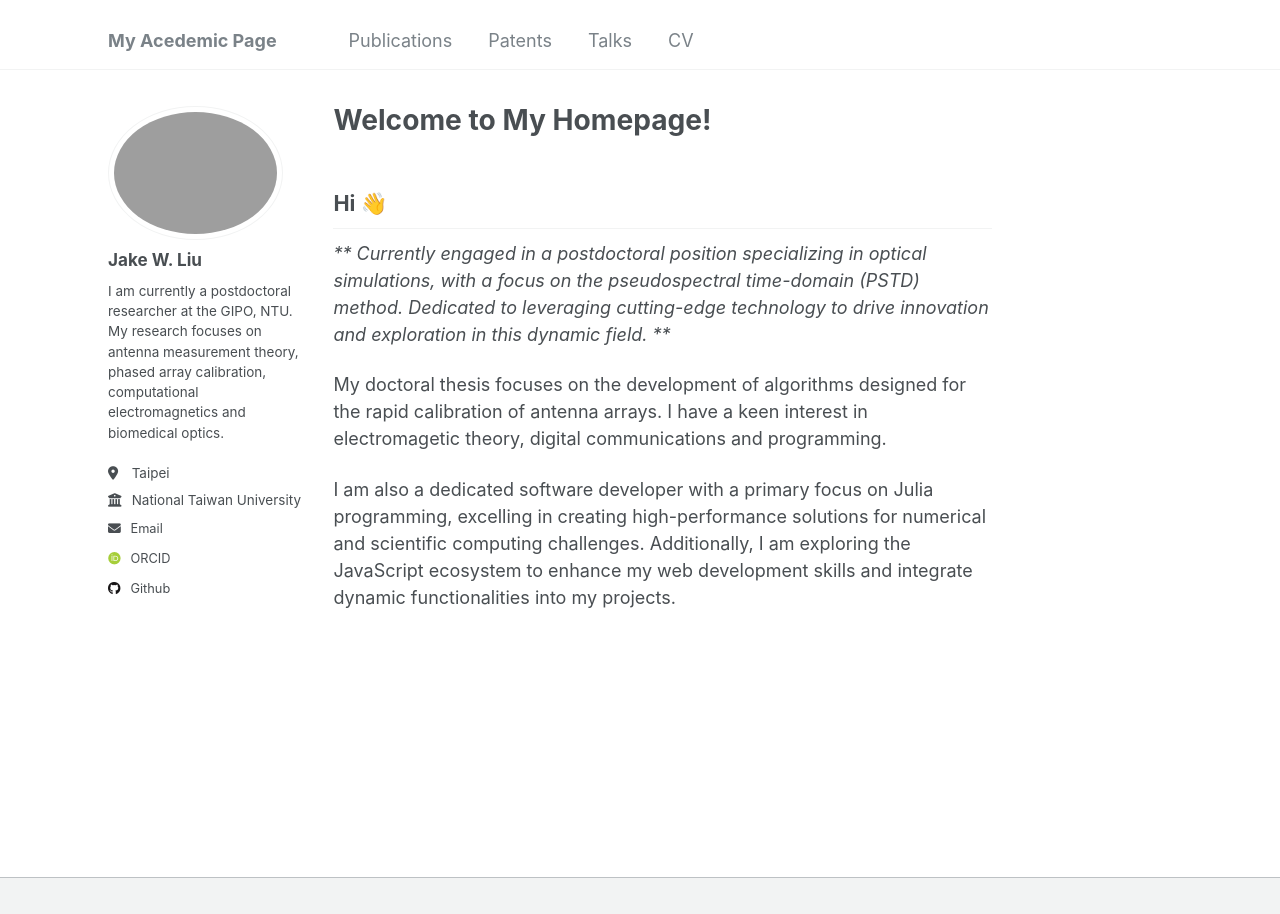
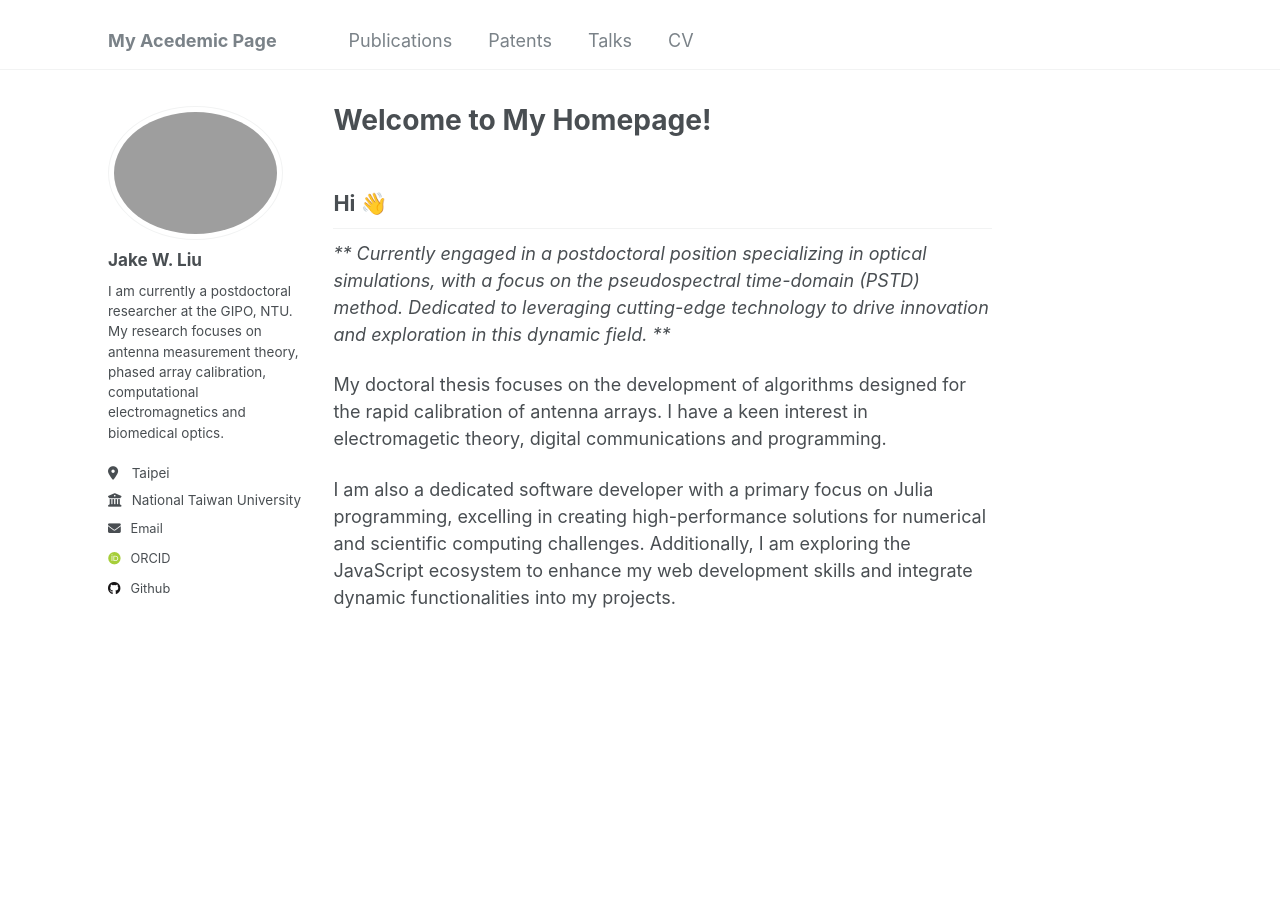
Before and after one commit to akjake616/jwliu, a Jekyll site: the page built from _pages/about.md, in a window 1280 px wide. Built offline with Jekyll 4.4.1, drawn with Linux system fonts in a browser that asks for light colours; some web fonts are replaced.

Commit message:
hide footer

```diff
--- a/_sass/_footer.scss
+++ b/_sass/_footer.scss
@@ -1,92 +1,92 @@
-/* ==========================================================================
-   FOOTER
-   ========================================================================== */
+// /* ==========================================================================
+//    FOOTER
+//    ========================================================================== */
 
-.page__footer {
-  @include clearfix;
-  float: left;
-  margin-left: 0;
-  margin-right: 0;
-  width: 100%;
-  clear: both;
-  /* sticky footer fix start */
-  position: absolute;
-  bottom: 0em;
-  height: auto;
-  /* sticky footer fix end */
-  margin-top: 3em;
-  color: mix(#fff, $gray, 25%);
-  -webkit-animation: intro 0.3s both;
-          animation: intro 0.3s both;
-  -webkit-animation-delay: 0.45s;
-          animation-delay: 0.45s;
-  background-color: $lighter-gray;
-  border-top: 1px solid $light-gray;
+// .page__footer {
+//   @include clearfix;
+//   float: left;
+//   margin-left: 0;
+//   margin-right: 0;
+//   width: 100%;
+//   clear: both;
+//   /* sticky footer fix start */
+//   position: absolute;
+//   bottom: 0em;
+//   height: auto;
+//   /* sticky footer fix end */
+//   margin-top: 3em;
+//   color: mix(#fff, $gray, 25%);
+//   -webkit-animation: intro 0.3s both;
+//           animation: intro 0.3s both;
+//   -webkit-animation-delay: 0.45s;
+//           animation-delay: 0.45s;
+//   background-color: $lighter-gray;
+//   border-top: 1px solid $light-gray;
 
-  footer {
-    @include clearfix;
-    margin-left: auto;
-    margin-right: auto;
-    margin-top: 1em;
-    max-width: 100%;
-    padding: 0 1em 1em;
+//   footer {
+//     @include clearfix;
+//     margin-left: auto;
+//     margin-right: auto;
+//     margin-top: 1em;
+//     max-width: 100%;
+//     padding: 0 1em 1em;
 
-    @include breakpoint($x-large) {
-      max-width: $x-large;
-    }
-  }
+//     @include breakpoint($x-large) {
+//       max-width: $x-large;
+//     }
+//   }
 
-  a {
-    color: inherit;
-    text-decoration: none;
+//   a {
+//     color: inherit;
+//     text-decoration: none;
 
-    &:hover {
-      text-decoration: underline;
-    }
-  }
+//     &:hover {
+//       text-decoration: underline;
+//     }
+//   }
 
-  .fas,
-  .fab,
-  .far,
-  .fal {
-    color: mix(#fff, $gray, 25%);
-  }
-}
+//   .fas,
+//   .fab,
+//   .far,
+//   .fal {
+//     color: mix(#fff, $gray, 25%);
+//   }
+// }
 
-.page__footer-copyright {
-  font-family: $global-font-family;
-  font-size: $type-size-7;
-}
+// .page__footer-copyright {
+//   font-family: $global-font-family;
+//   font-size: $type-size-7;
+// }
 
-.page__footer-follow {
-  ul {
-    margin: 0;
-    padding: 0;
-    list-style-type: none;
-  }
+// .page__footer-follow {
+//   ul {
+//     margin: 0;
+//     padding: 0;
+//     list-style-type: none;
+//   }
 
-  li {
-    display: inline-block;
-    padding-top: 5px;
-    padding-bottom: 5px;
-    font-family: $sans-serif-narrow;
-    font-size: $type-size-6;
-    text-transform: uppercase;
-  }
+//   li {
+//     display: inline-block;
+//     padding-top: 5px;
+//     padding-bottom: 5px;
+//     font-family: $sans-serif-narrow;
+//     font-size: $type-size-6;
+//     text-transform: uppercase;
+//   }
 
-  li + li:before {
-    content: "";
-    padding-right: 5px;
-  }
+//   li + li:before {
+//     content: "";
+//     padding-right: 5px;
+//   }
 
-  a {
-    padding-right: 10px;
-    font-weight: bold;
-  }
+//   a {
+//     padding-right: 10px;
+//     font-weight: bold;
+//   }
 
-  .social-icons {
-    a {
-      white-space: nowrap;
-    }
-  }
-}
+//   .social-icons {
+//     a {
+//       white-space: nowrap;
+//     }
+//   }
+// }
```
